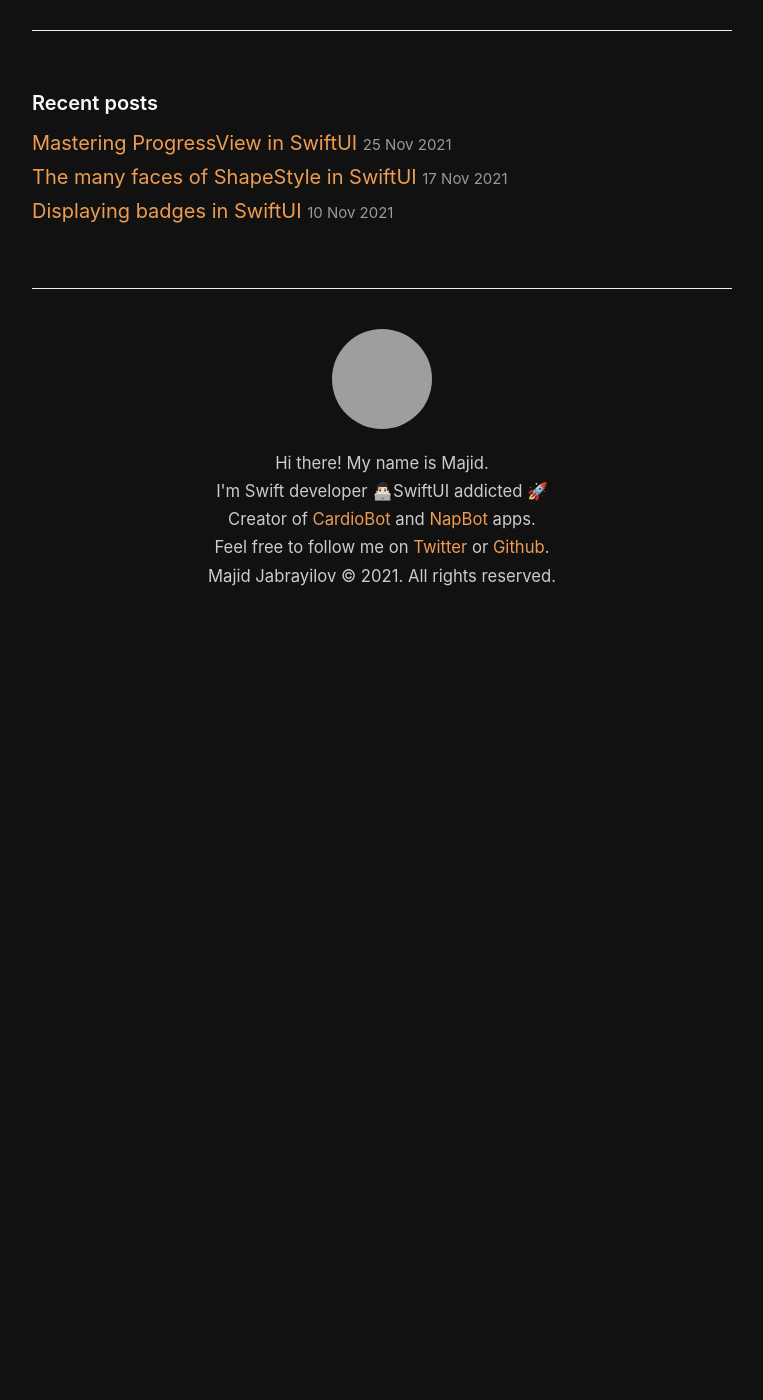
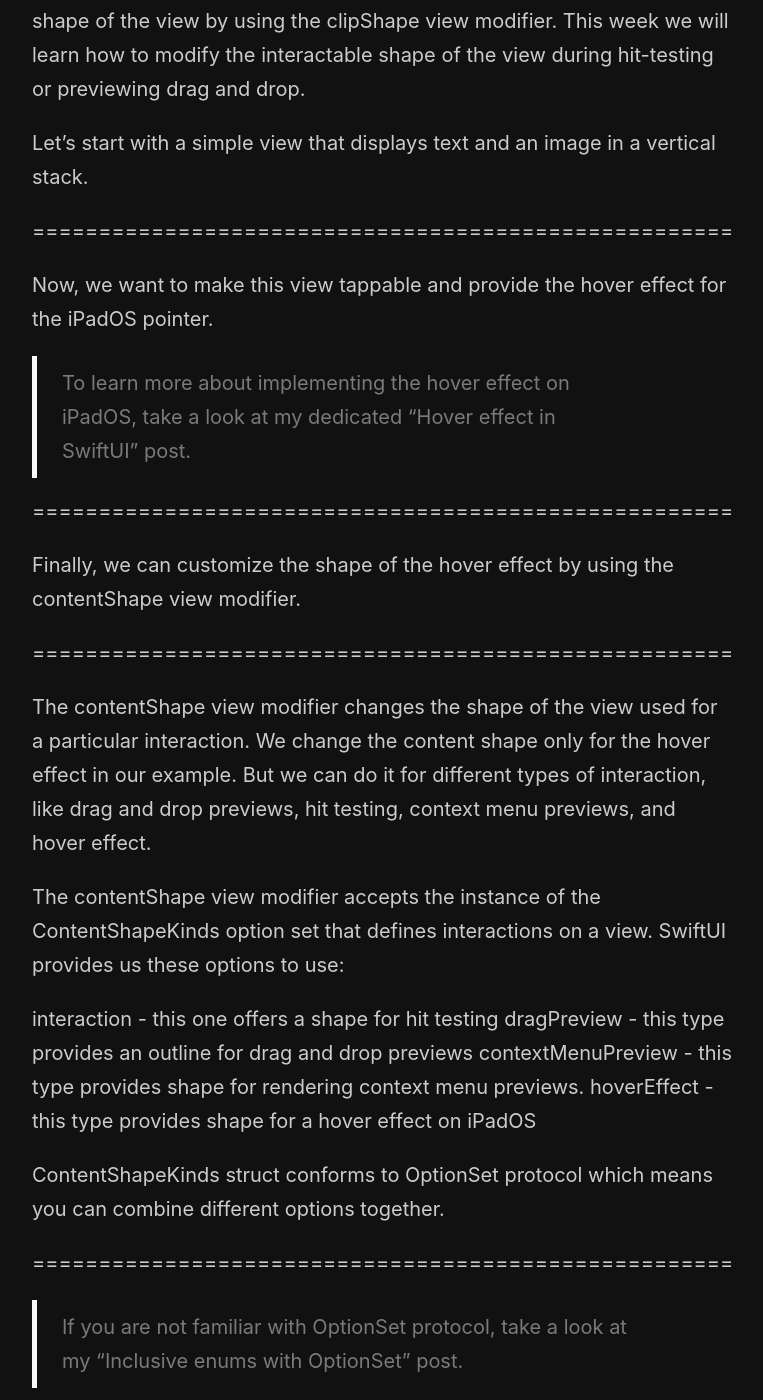
Before and after one commit to mecid/mecid.github.io, a Jekyll site: the page built from _posts/2021-12-03-customizing-view-content-shape-in-swiftui.md, in a window 1280 px wide and 1400 px high, scrolled down 306 px. Shown: the whole window, without its empty margins (258-1021 px from the left). Built offline with Jekyll 4.4.1, drawn with Linux system fonts in a browser that asks for light colours; before the commit the page ends 936 px from its top, so only the background shows below that; some of the changed text lies outside the part shown; grey boxes are pictures that could not be loaded.

Commit message:
content shape post content added

```diff
--- a/_posts/2021-12-03-customizing-view-content-shape-in-swiftui.md
+++ b/_posts/2021-12-03-customizing-view-content-shape-in-swiftui.md
@@ -2,3 +2,44 @@
 title: Customizing view content shape in SwiftUI
 layout: post
 ---
+
+Usually, SwiftUI uses rectangles to render views, but we can control the shape of the view by using the clipShape view modifier. This week we will learn how to modify the interactable shape of the view during hit-testing or previewing drag and drop.
+
+Let's start with a simple view that displays text and an image in a vertical stack.
+
+=====================================================
+
+Now, we want to make this view tappable and provide the hover effect for the iPadOS pointer.
+
+> To learn more about implementing the hover effect on iPadOS, take a look at my dedicated "Hover effect in SwiftUI" post.
+
+=====================================================
+
+Finally, we can customize the shape of the hover effect by using the contentShape view modifier.
+
+=====================================================
+
+The contentShape view modifier changes the shape of the view used for a particular interaction. We change the content shape only for the hover effect in our example. But we can do it for different types of interaction, like drag and drop previews, hit testing, context menu previews, and hover effect.
+
+The contentShape view modifier accepts the instance of the ContentShapeKinds option set that defines interactions on a view. SwiftUI provides us these options to use:
+
+interaction - this one offers a shape for hit testing
+dragPreview - this type provides an outline for drag and drop previews
+contextMenuPreview - this type provides shape for rendering context menu previews.
+hoverEffect - this type provides shape for a hover effect on iPadOS
+
+ContentShapeKinds struct conforms to OptionSet protocol which means you can combine different options together.
+
+=====================================================
+
+> If you are not familiar with OptionSet protocol, take a look at my "Inclusive enums with OptionSet" post.
+
+Remember that the contentShape view modifier affects only the interactable shape of the view. If you need to change the shape while rendering, you should use the clipShape view modifier.
+
+> To learn more about clipping and masking in SwiftUI, take a look at my "Customizing the shape of views in SwiftUI" post.
+
+=====================================================
+
+Keep in mind that you can use any shape you need. As you can see in the example above, we use a custom shape that clips the view content to a triangle.
+
+This week we learned how to customize the shape of the view during interactions via the brand new contentShape view modifier.
```
Also changed, not shown: 1 other file.
